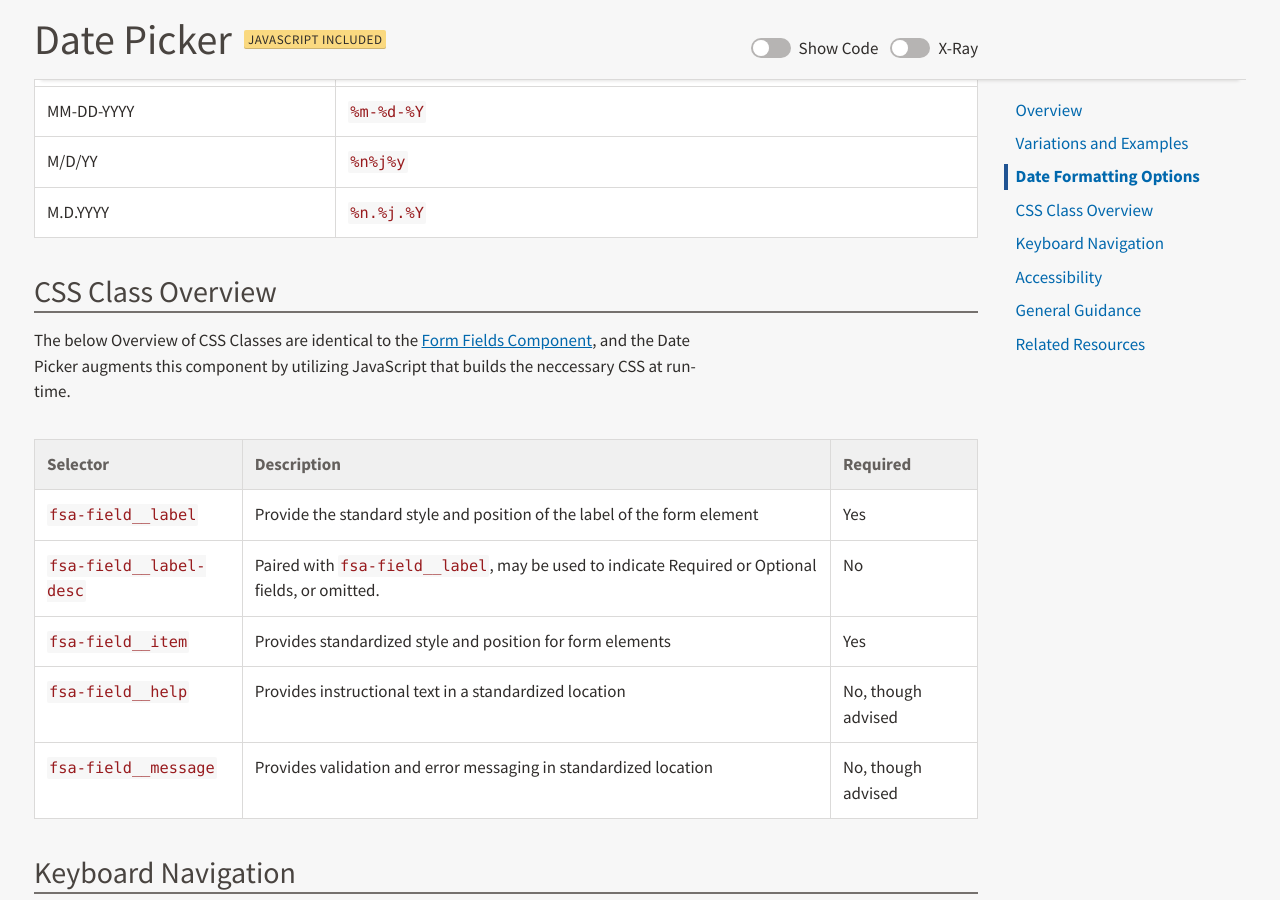
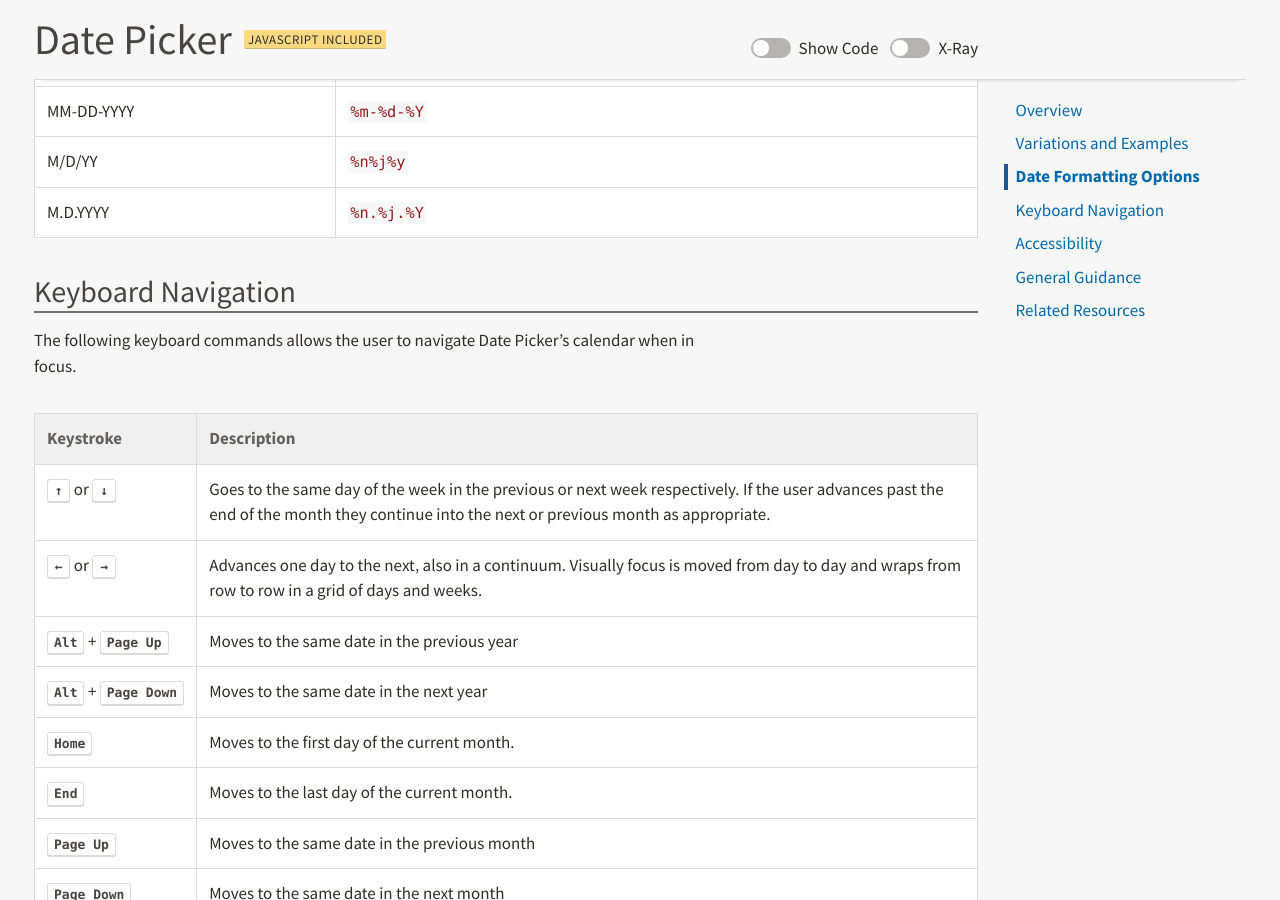
Before and after one commit to USDA-FSA/fsa-design-system, a Jekyll site: the page built from components/date-picker/index.md, in a window 1280 px wide and 900 px high, scrolled down 4922 px. Built offline with Jekyll 4.4.1, drawn with Linux system fonts in a browser that asks for light colours.

Commit message:
Class Overview remove

```diff
--- a/components/date-picker/index.md
+++ b/components/date-picker/index.md
@@ -380,45 +380,6 @@ The following list of conversion specifiers are valid for use within the date fo
   </tbody>
 </table>
 
-## CSS Class Overview
-
-The below Overview of CSS Classes are identical to the [Form Fields Component]({{ site.baseurl }}/components/form-fields/), and the Date Picker augments this component by utilizing JavaScript that builds the neccessary CSS at run-time.
-
-<table class="fsa-table fsa-table--responsive fsa-table--responsive-horizontal">
-  <thead>
-    <th scope="col">Selector</th>
-    <th scope="col">Description</th>
-    <th scope="col">Required</th>
-  </thead>
-  <tbody>
-    <tr>
-      <th aria-label="Selector" scope="row"><code>fsa-field__label</code></th>
-      <td aria-label="Description">Provide the standard style and position of the label of the form element</td>
-      <td aria-label="Required">Yes</td>
-    </tr>
-    <tr>
-      <th aria-label="Selector" scope="row"><code>fsa-field__label-desc</code></th>
-      <td aria-label="Description"><span>Paired with <code>fsa-field__label</code>, may be used to indicate Required or Optional fields, or omitted.</span></td>
-      <td aria-label="Required">No</td>
-    </tr>
-    <tr>
-      <th aria-label="Selector" scope="row"><code>fsa-field__item</code></th>
-      <td aria-label="Description">Provides standardized style and position for form elements</td>
-      <td aria-label="Required">Yes</td>
-    </tr>
-    <tr>
-      <th aria-label="Selector" scope="row"><code>fsa-field__help</code></th>
-      <td aria-label="Description">Provides instructional text in a standardized location</td>
-      <td aria-label="Required">No, though advised</td>
-    </tr>
-    <tr>
-      <th aria-label="Selector" scope="row"><code>fsa-field__message</code></th>
-      <td aria-label="Description">Provides validation and error messaging in standardized location</td>
-      <td aria-label="Required">No, though advised</td>
-    </tr>
-  </tbody>
-</table>
-
 ## Keyboard Navigation
 
 The following keyboard commands allows the user to navigate Date Picker's calendar when in focus.
```
